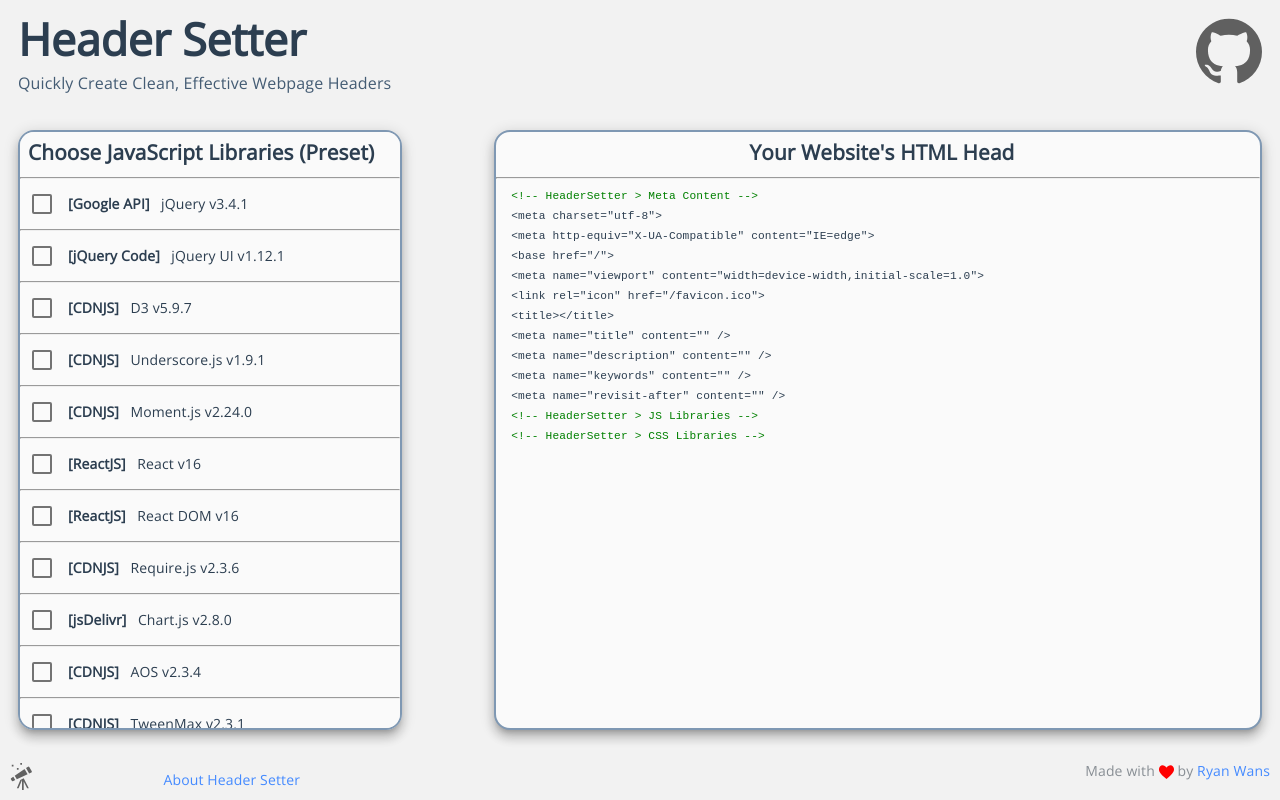
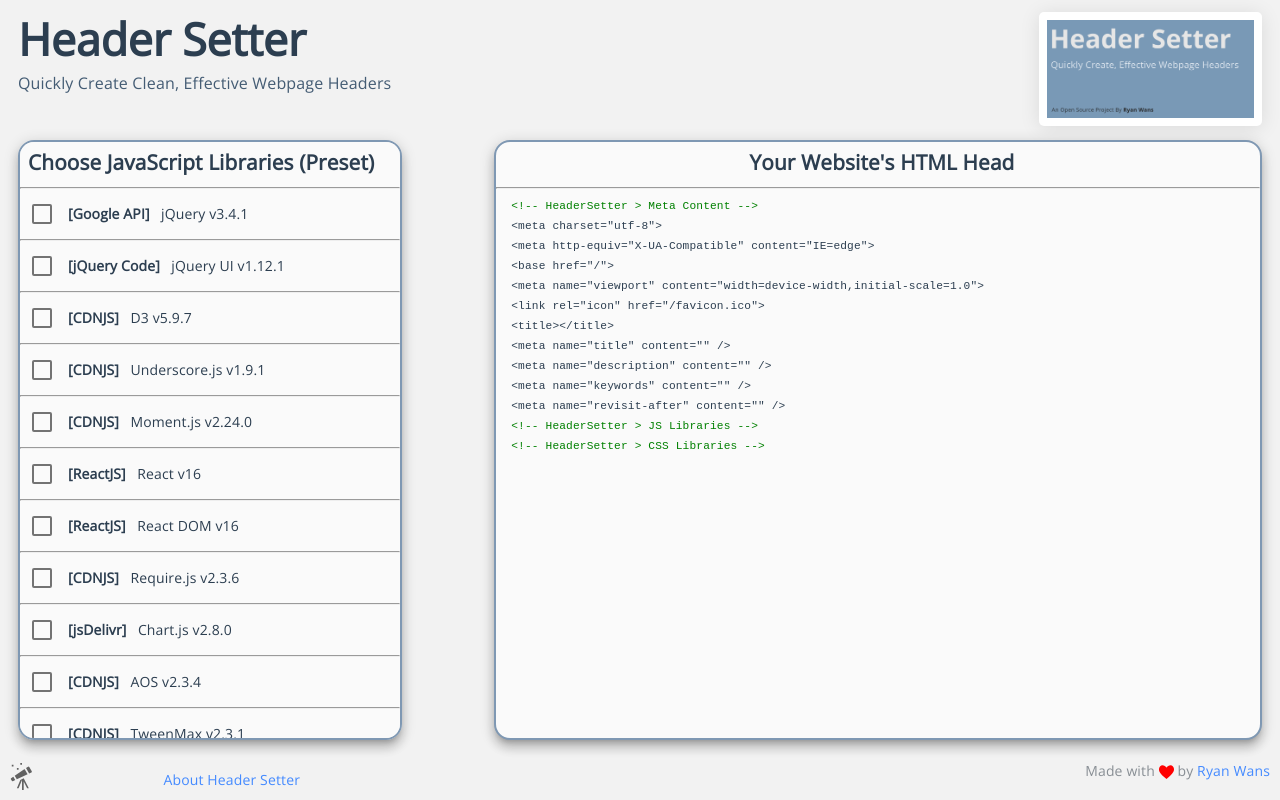
Before and after one commit to ryanrocket/hszeit, a Vue app: page / in a window 1280 px wide. Built offline with nearby package versions, Linux system fonts and the light colour scheme; no server answers.

Commit message:
Unspecified Changes by Makefile

```diff
--- a/src/assets/theme.scss
+++ b/src/assets/theme.scss
@@ -120,7 +120,7 @@
         border-color: #7f98b3;
         border-radius: 16px;
         margin-left: 18px;
-        margin-top: 10px;
+        margin-top: 20px;
         .cltitle {
             font-size: 1.3rem;
             font-weight: bold;
@@ -169,7 +169,7 @@
         border-color: #7f98b3;
         border-radius: 16px;
         margin-right: 18px;
-        margin-top: 10px;
+        margin-top: 20px;
         .odtitle {
             font-size: 1.3rem;
             font-weight: bold;
@@ -211,6 +211,23 @@
     }
 }
 body {background-color: getThemeColour($selected-theme, 'bgc')!important; color: getThemeColour($selected-theme, 'text')!important;}
+
+[advert] {
+    padding: 8px;
+    border-radius: 5px;
+    background-color: white;
+    box-shadow: 0 2px 20px 0 rgba(0, 0, 0, 0.1);
+    position: absolute;
+            float: right;
+            margin-right: 18px;
+            margin-top: 12px;
+            right: 0;
+            top: 0;
+    .adimg {
+        height: 98px!important;
+    }
+}
+
 // END
 
 // webpack integration
--- a/src/components/Main.vue
+++ b/src/components/Main.vue
@@ -10,11 +10,23 @@
               Quickly Create Clean, Effective Webpage Headers
           </h2>
       </div>
+
+
+      <!--
       <div class="octologo ">
           <md-tooltip md-direction="left" md-delay="500">Contribute to this project!</md-tooltip>
           <img id="ol"  onclick="javascript:redir('github')" alt="github-octocat-logo" src="../assets/octo.svg" />
 
       </div>
+      -->
+
+      <div advert class="examplead">
+          <!-- THIS IS A REPLICA!! -->
+          <md-tooltip md-direction="left" md-delay="100">Check Header Setter Out! (This is a Replica)</md-tooltip>
+
+          <img src="../assets/HeaderSetterAdvert.png" alt="UNLD -> Check Out Header Setter!" class="adimg" />
+      </div>
+
       <!-- expected content insertion goes here -->
       <div class="cl cone md-elevation-8">
           <div class="cltitle">
```
Also changed, not shown: src/assets/HeaderSetterAdvert.png (added), 1 other file (tests, documents, lock files or other folders).
